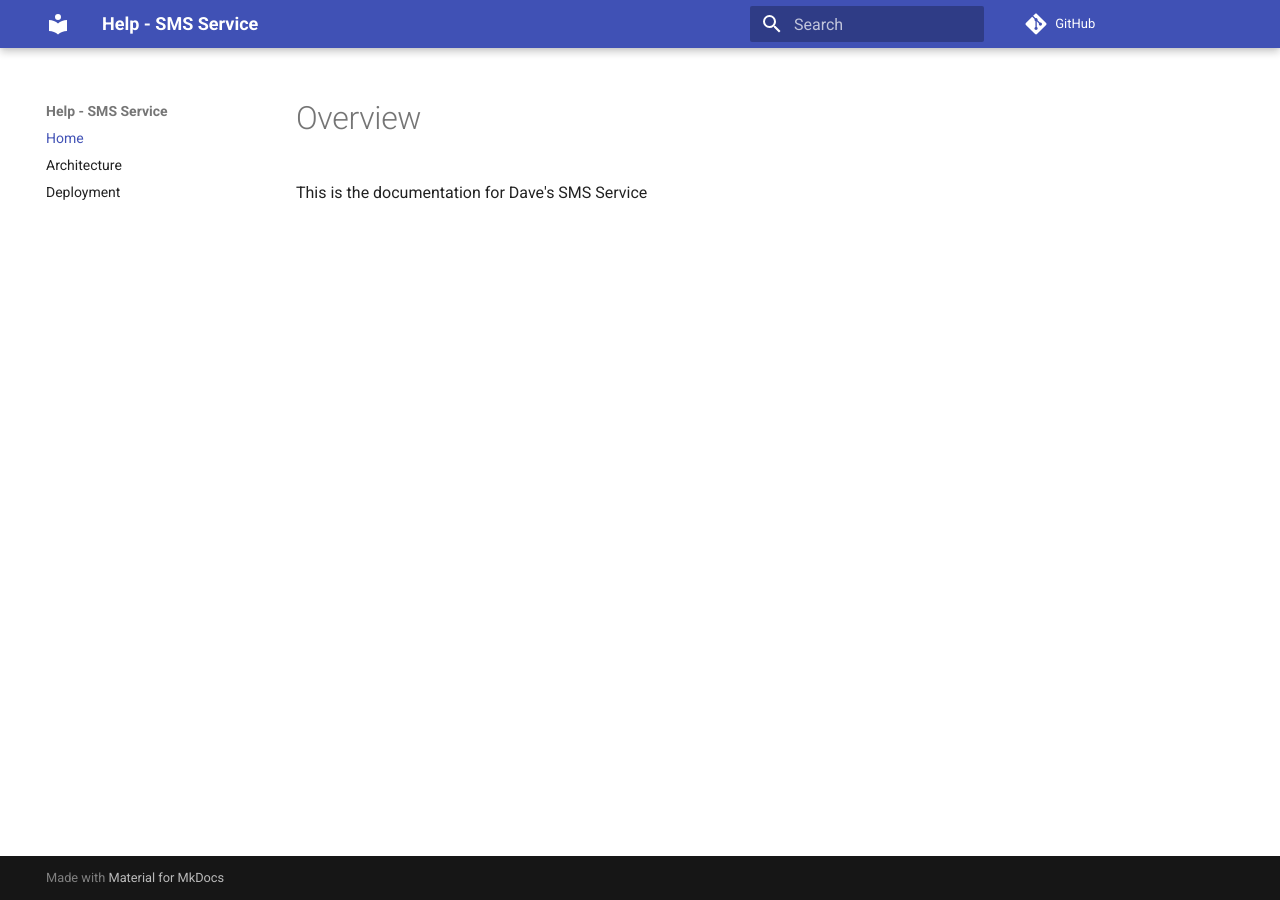
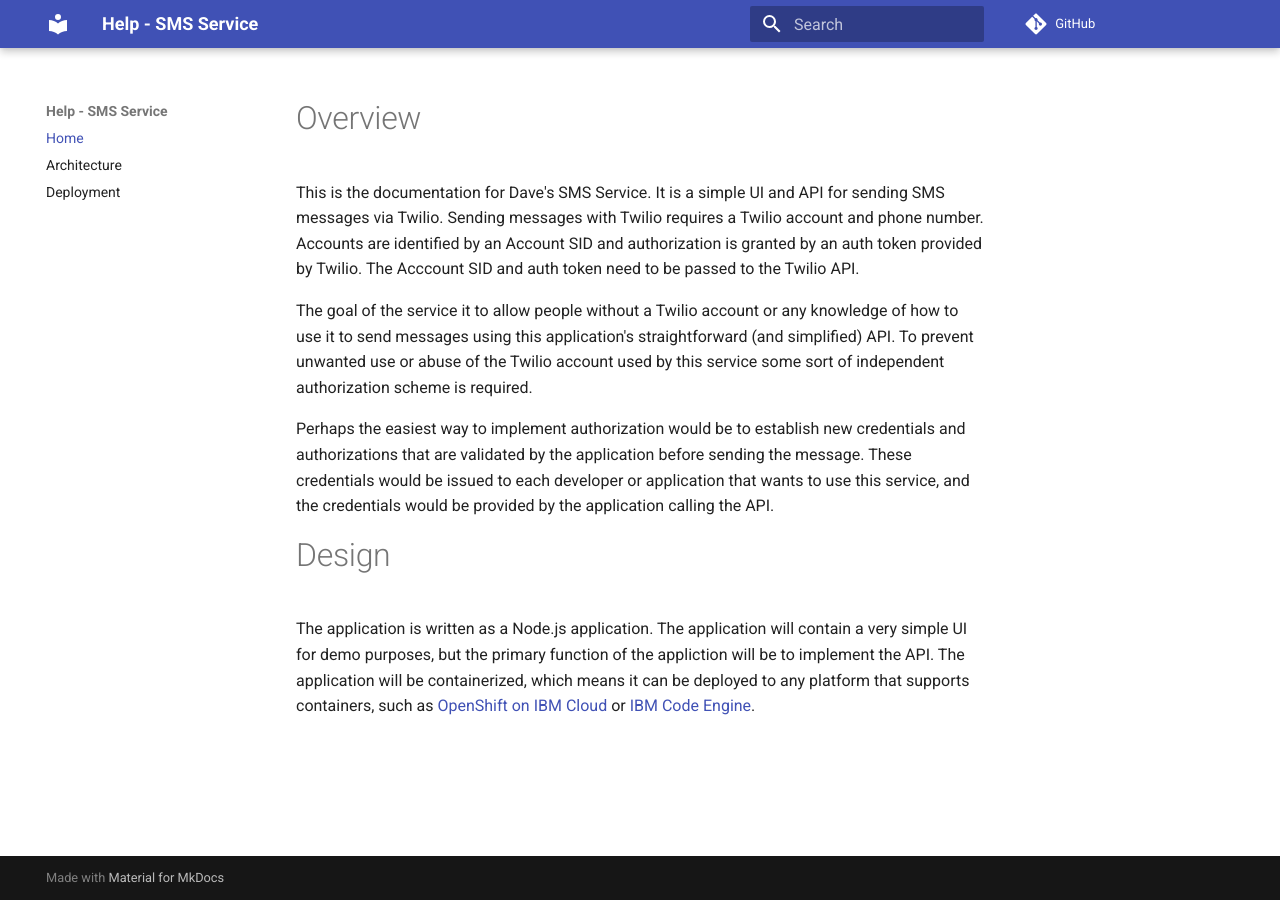
Before and after one commit to dwakeman/sms-service, an MkDocs documentation site: the page built from docs/index.md, in a window 1280 px wide. Built offline with MkDocs 1.6.1 and Material for MkDocs 9.7.7, drawn with Linux system fonts in a browser that asks for light colours; comment, search, counter and statistics services are not loaded.

```diff
--- a/docs/index.md
+++ b/docs/index.md
@@ -1,3 +1,11 @@
 # Overview
 
-This is the documentation for Dave's SMS Service
+This is the documentation for Dave's SMS Service.  It is a simple UI and API for sending SMS messages via Twilio.  Sending messages with Twilio requires a Twilio account and phone number.  Accounts are identified by an Account SID and authorization is granted by an auth token provided by Twilio.  The Acccount SID and auth token need to be passed to the Twilio API.
+
+The goal of the service it to allow people without a Twilio account or any knowledge of how to use it to send messages using this application's straightforward (and simplified) API.  To prevent unwanted use or abuse of the Twilio account used by this service some sort of independent authorization scheme is required.
+
+Perhaps the easiest way to implement authorization would be to establish new credentials and authorizations that are validated by the application before sending the message.  These credentials would be issued to each developer or application that wants to use this service, and the credentials would be provided by the application calling the API.
+
+# Design
+
+The application is written as a Node.js application.  The application will contain a very simple UI for demo purposes, but the primary function of the appliction will be to implement the API.  The application will be containerized, which means it can be deployed to any platform that supports containers, such as [OpenShift on IBM Cloud](https://cloud.ibm.com/kubernetes/overview?platformType=openshift) or [IBM Code Engine](https://cloud.ibm.com/codeengine/overview).
--- a/public/docs/deployment/index.html
+++ b/public/docs/deployment/index.html
@@ -316,6 +316,8 @@
 <p>Here is how to build and deploy your app in IBM Code Engine.</p>
 <h2 id="openshift">OpenShift</h2>
 <p>Here is how you can build and deploy your app to OpenShift....</p>
+<p>In general, the pipeline looks like this:</p>
+<p><img alt="DevOps Pipeline" src="../images/devops-pipeline.png" /></p>
 
 
 
--- a/public/docs/index.html
+++ b/public/docs/index.html
@@ -248,7 +248,11 @@
 
 
                 <h1 id="overview">Overview</h1>
-<p>This is the documentation for Dave's SMS Service</p>
+<p>This is the documentation for Dave's SMS Service.  It is a simple UI and API for sending SMS messages via Twilio.  Sending messages with Twilio requires a Twilio account and phone number.  Accounts are identified by an Account SID and authorization is granted by an auth token provided by Twilio.  The Acccount SID and auth token need to be passed to the Twilio API.</p>
+<p>The goal of the service it to allow people without a Twilio account or any knowledge of how to use it to send messages using this application's straightforward (and simplified) API.  To prevent unwanted use or abuse of the Twilio account used by this service some sort of independent authorization scheme is required.</p>
+<p>Perhaps the easiest way to implement authorization would be to establish new credentials and authorizations that are validated by the application before sending the message.  These credentials would be issued to each developer or application that wants to use this service, and the credentials would be provided by the application calling the API.</p>
+<h1 id="design">Design</h1>
+<p>The application is written as a Node.js application.  The application will contain a very simple UI for demo purposes, but the primary function of the appliction will be to implement the API.  The application will be containerized, which means it can be deployed to any platform that supports containers, such as <a href="https://cloud.ibm.com/kubernetes/overview?platformType=openshift">OpenShift on IBM Cloud</a> or <a href="https://cloud.ibm.com/codeengine/overview">IBM Code Engine</a>.</p>
 
 
 
--- a/public/docs/sitemap.xml
+++ b/public/docs/sitemap.xml
@@ -1,15 +1,15 @@
 <?xml version="1.0" encoding="UTF-8"?>
 <urlset xmlns="http://www.sitemaps.org/schemas/sitemap/0.9"><url>
      <loc>None</loc>
-     <lastmod>2020-12-31</lastmod>
+     <lastmod>2021-01-07</lastmod>
      <changefreq>daily</changefreq>
     </url><url>
      <loc>None</loc>
-     <lastmod>2020-12-31</lastmod>
+     <lastmod>2021-01-07</lastmod>
      <changefreq>daily</changefreq>
     </url><url>
      <loc>None</loc>
-     <lastmod>2020-12-31</lastmod>
+     <lastmod>2021-01-07</lastmod>
      <changefreq>daily</changefreq>
     </url>
 </urlset>
```
Also changed, not shown: docs/architecture.md (+18 -0 lines), docs/deployment.md (+4 -0 lines), public/docs/architecture/index.html (+84 -0 lines), public/docs/search/search_index.json (+1 -1 lines), docs/images/app-architecture.png (added), docs/images/app-deployment-architecture.png (added), docs/images/cloud-architecture.png (added), docs/images/devops-pipeline.png (added), public/docs/images/app-architecture.png (added), public/docs/images/app-deployment-architecture.png (added), public/docs/images/cloud-architecture.png (added), public/docs/images/devops-pipeline.png (added), 2 other files.
